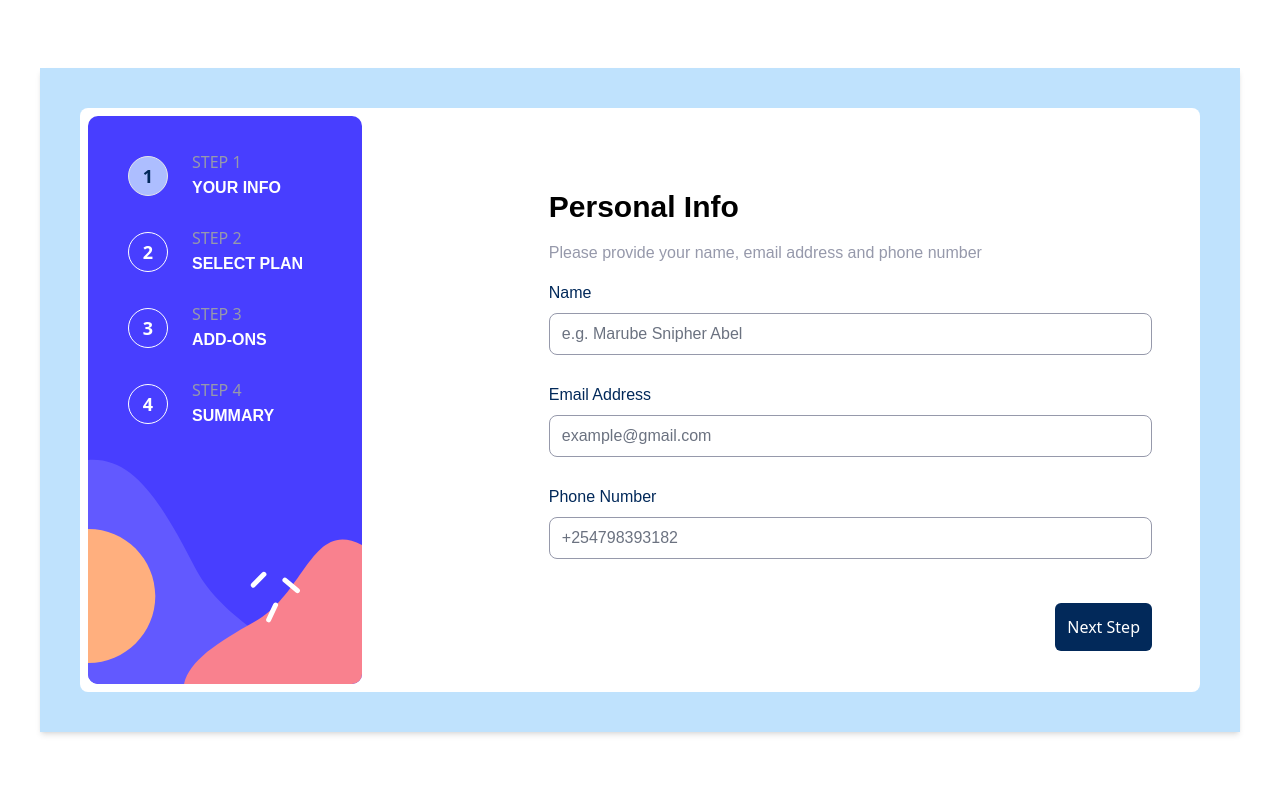
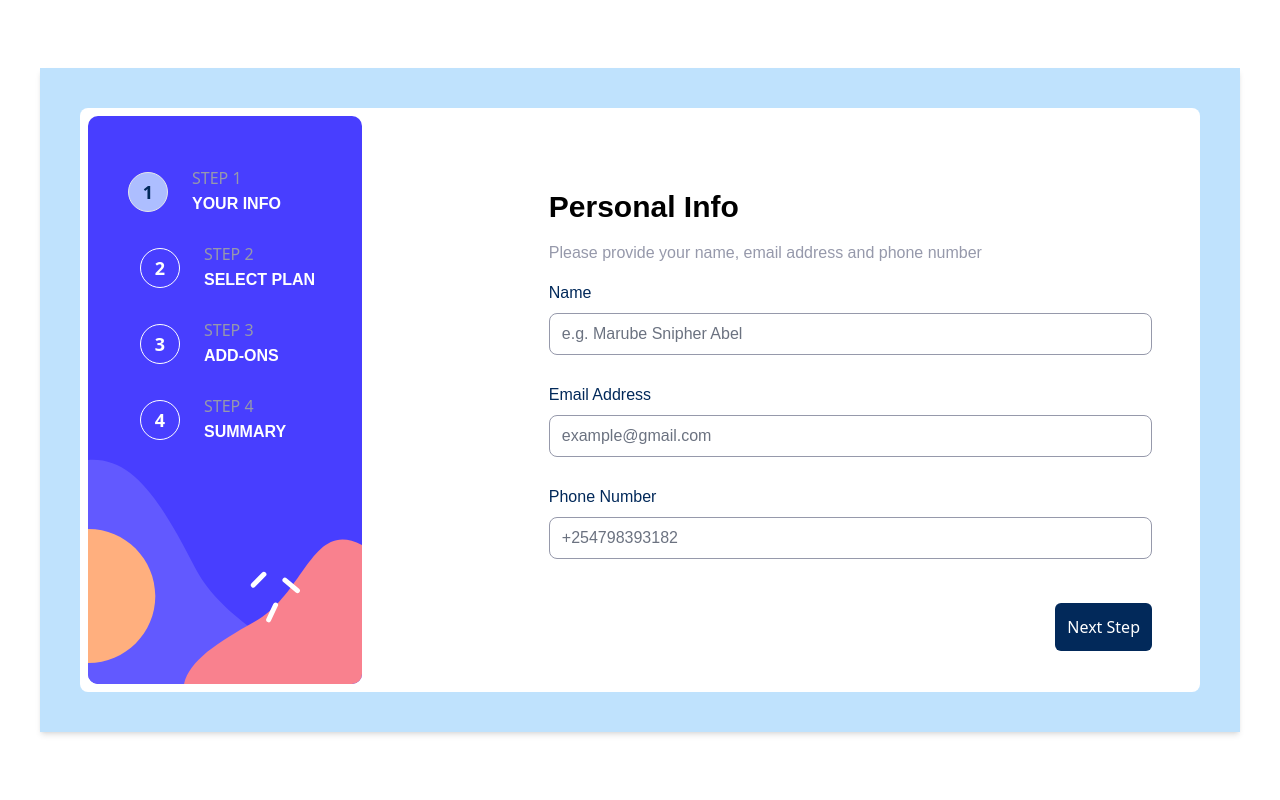
Before and after one commit to snipher-marube/frontendmentor-solution1, a Django app: page / in a window 1280 px wide. Run offline with Django 4.2, Linux system fonts and the light colour scheme; some libraries are stand-ins or nearby versions.

Commit message:
info page done

```diff
--- a/tailwindcss/static/css/dist/styles.css
+++ b/tailwindcss/static/css/dist/styles.css
@@ -813,6 +813,18 @@ select {
   margin-bottom: 0.5rem;
 }
 
+.-mt-6 {
+  margin-top: -1.5rem;
+}
+
+.-mt-10 {
+  margin-top: -2.5rem;
+}
+
+.-mt-20 {
+  margin-top: -5rem;
+}
+
 .block {
   display: block;
 }
@@ -851,6 +863,10 @@ select {
 
 .h-1\/2 {
   height: 50%;
+}
+
+.h-1\/4 {
+  height: 25%;
 }
 
 .max-h-full {
@@ -973,6 +989,12 @@ select {
   --tw-space-y-reverse: 0;
   margin-top: calc(2rem * calc(1 - var(--tw-space-y-reverse)));
   margin-bottom: calc(2rem * var(--tw-space-y-reverse));
+}
+
+.space-x-3 > :not([hidden]) ~ :not([hidden]) {
+  --tw-space-x-reverse: 0;
+  margin-right: calc(0.75rem * var(--tw-space-x-reverse));
+  margin-left: calc(0.75rem * calc(1 - var(--tw-space-x-reverse)));
 }
 
 .rounded {
@@ -1333,9 +1355,32 @@ select {
 }
 
 @media (min-width: 768px) {
+  .md\:relative {
+    position: relative;
+  }
+
   .md\:my-10 {
     margin-top: 2.5rem;
     margin-bottom: 2.5rem;
+  }
+
+  .md\:mx-2 {
+    margin-left: 0.5rem;
+    margin-right: 0.5rem;
+  }
+
+  .md\:my-2 {
+    margin-top: 0.5rem;
+    margin-bottom: 0.5rem;
+  }
+
+  .md\:mx-10 {
+    margin-left: 2.5rem;
+    margin-right: 2.5rem;
+  }
+
+  .md\:block {
+    display: block;
   }
 
   .md\:flex {
@@ -1358,12 +1403,24 @@ select {
     width: 40%;
   }
 
+  .md\:w-3\/5 {
+    width: 60%;
+  }
+
   .md\:flex-row {
     flex-direction: row;
   }
 
+  .md\:flex-col {
+    flex-direction: column;
+  }
+
   .md\:flex-col-reverse {
     flex-direction: column-reverse;
+  }
+
+  .md\:items-center {
+    align-items: center;
   }
 
   .md\:gap-4 {
@@ -1376,6 +1433,16 @@ select {
     margin-bottom: calc(1rem * var(--tw-space-y-reverse));
   }
 
+  .md\:space-y-8 > :not([hidden]) ~ :not([hidden]) {
+    --tw-space-y-reverse: 0;
+    margin-top: calc(2rem * calc(1 - var(--tw-space-y-reverse)));
+    margin-bottom: calc(2rem * var(--tw-space-y-reverse));
+  }
+
+  .md\:rounded-lg {
+    border-radius: 0.5rem;
+  }
+
   .md\:py-2 {
     padding-top: 0.5rem;
     padding-bottom: 0.5rem;
--- a/templates/app/home.html
+++ b/templates/app/home.html
@@ -3,8 +3,11 @@
 {% block content %}
     <div class="flex bg-White items-center justify-center md:min-h-screen md:py-2">
         <div class="flex bg-lightBlue items-center shadow-md justify-center w-full md:my-10 sm:mx-10 ">
-            <div class="flex flex-col items-center md:flex-row  md:gap-4 md:w-full my-10 mx-10 bg-White justify-center rounded-lg">
-                <div class="relative items-center w-full mx-2 my-2  md:h-full md:w-2/5 rounded-lg">
+            <div class="flex flex-col items-center md:flex-row  md:gap-4 md:w-full md:my-10 md:mx-10 bg-White justify-center rounded-lg">
+                <!--left side start-->
+
+                <div class="relative hidden md:block md:items-center  md:mx-2 md:my-2  md:h-full md:w-2/5 md:rounded-lg">
+                    <!--background svg-->
                     <svg class="z-0" xmlns="http://www.w3.org/2000/svg" width="274" height="568" fill="none" viewBox="0 0 274 568">
                         <rect width="274" height="568" fill="#483EFF" rx="10"/>
                         <mask id="a" width="274" height="568" x="0" y="0" maskUnits="userSpaceOnUse" style="mask-type:alpha">
@@ -18,15 +21,16 @@
                         </g>
                     </svg>
 
-                    <div class="absolute w-full top-0 left-0 md:w-full md:h-full flex pt-10 pl-10 md:space-y-4 justify-start">
+                    <div class="absolute top-0 left-0 md:w-full md:h-full flex pt-10 pl-10 md:space-y-4 justify-start">
 
                         <!-- Your steps content here -->
-                        <div class="flex flex-col space-y-8">
+                        <div></div>
+                        <div class="flex flex-row space-x-3 md:flex-col md:space-y-8">
                             <div class="flex gap-6">
                                 <div class="bg-pastelBlue border  h-10 w-10 rounded-full flex justify-center items-center">
                                     <div class="text-marineBlue  font-bold text-lg border-White">1</div>
                                 </div>
-                                <div>
+                                <div class="hidden md:block">
                                     <h1 class="text-coolGray leading-3 pb-2">STEP 1</h1>
                                     <h1 class="text-white font-ubuntu font-bold">YOUR INFO</h1>
                                 </div>
@@ -36,7 +40,7 @@
                                 <div class="border-White h-10 w-10 border rounded-full flex justify-center items-center">
                                     <div class="text-White font-bold  text-lg">2</div>
                                 </div>
-                                <div>
+                                <div class="hidden md:block">
                                     <h1 class="text-coolGray leading-3 pb-2">STEP 2</h1>
                                     <h1 class="text-white font-ubuntu font-bold">SELECT PLAN</h1>
                                 </div>
@@ -46,7 +50,7 @@
                                 <div class=" border-White border h-10 w-10 rounded-full flex justify-center items-center">
                                     <div class="text-White font-bold text-lg">3</div>
                                 </div>
-                                <div>
+                                <div class="hidden md:block">
                                     <h1 class="text-coolGray leading-3 pb-2">STEP 3</h1>
                                     <h1 class="text-white font-ubuntu font-bold">ADD-ONS</h1>
                                 </div>
@@ -56,7 +60,7 @@
                                 <div class=" border-White border h-10 w-10 rounded-full flex justify-center items-center">
                                     <div class="text-White font-bold text-lg">4</div>
                                 </div>
-                                <div>
+                                <div class="hidden md:block">
                                     <h1 class="text-coolGray leading-3 pb-2">STEP 4</h1>
                                     <h1 class="text-white font-ubuntu font-bold">SUMMARY</h1>
                                 </div>
@@ -65,8 +69,10 @@
 
                     </div>
                 </div>
+                <!--left side end-->
 
-                <div class="bg-White h-full w-3/5 mx-2 my-2 space-y-4">
+                <!--right side start-->
+                <div class=" bg-White  md:h-full md:w-3/5 mx-2 my-2 space-y-4">
                     <h1 class="text-3xl font-bold font-ubuntu pt-10">Personal Info</h1>
                     <p class="font-ubuntu text-md text-coolGray">Please provide your name, email address and phone number </p>
                     <form>
@@ -99,6 +105,7 @@
 
                       </div>
                 </div>
+                <!--right side end-->
             </div>
         </div>
     </div>
```
